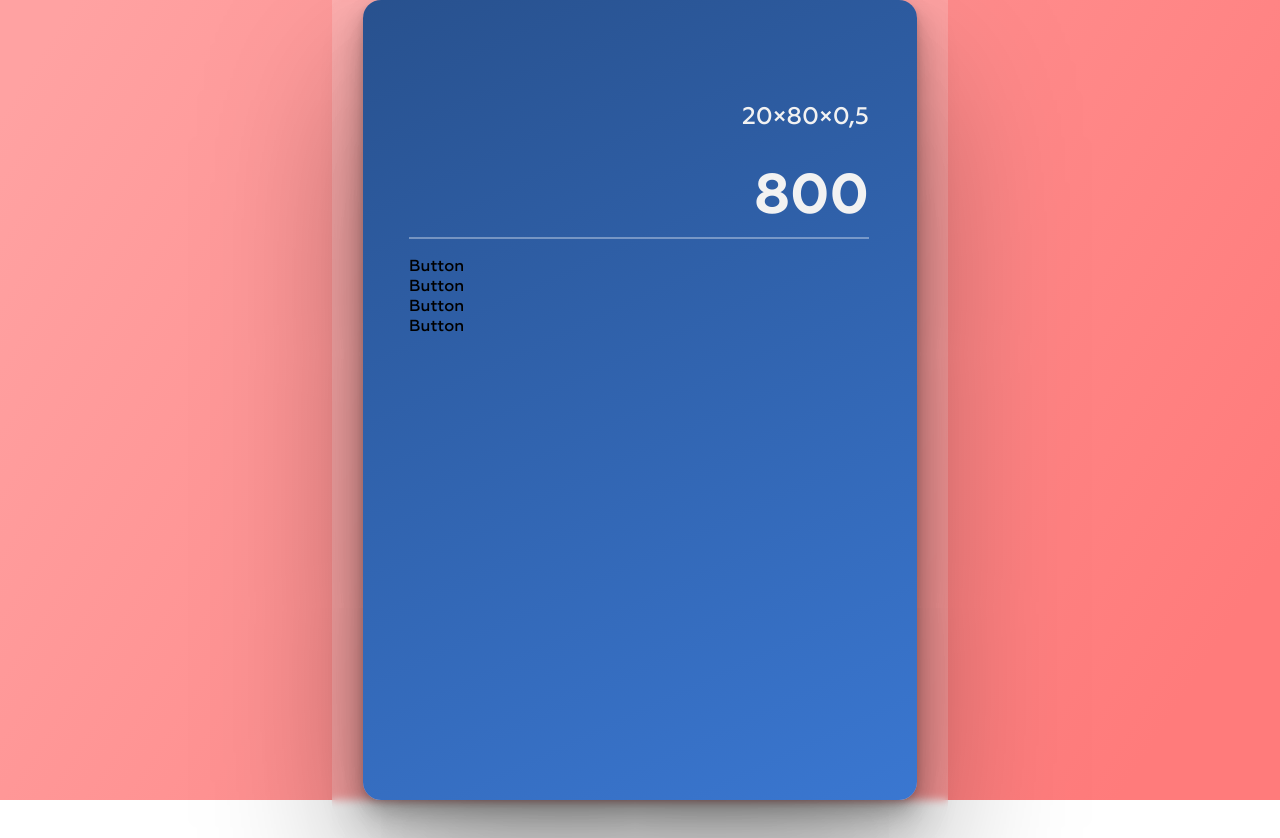
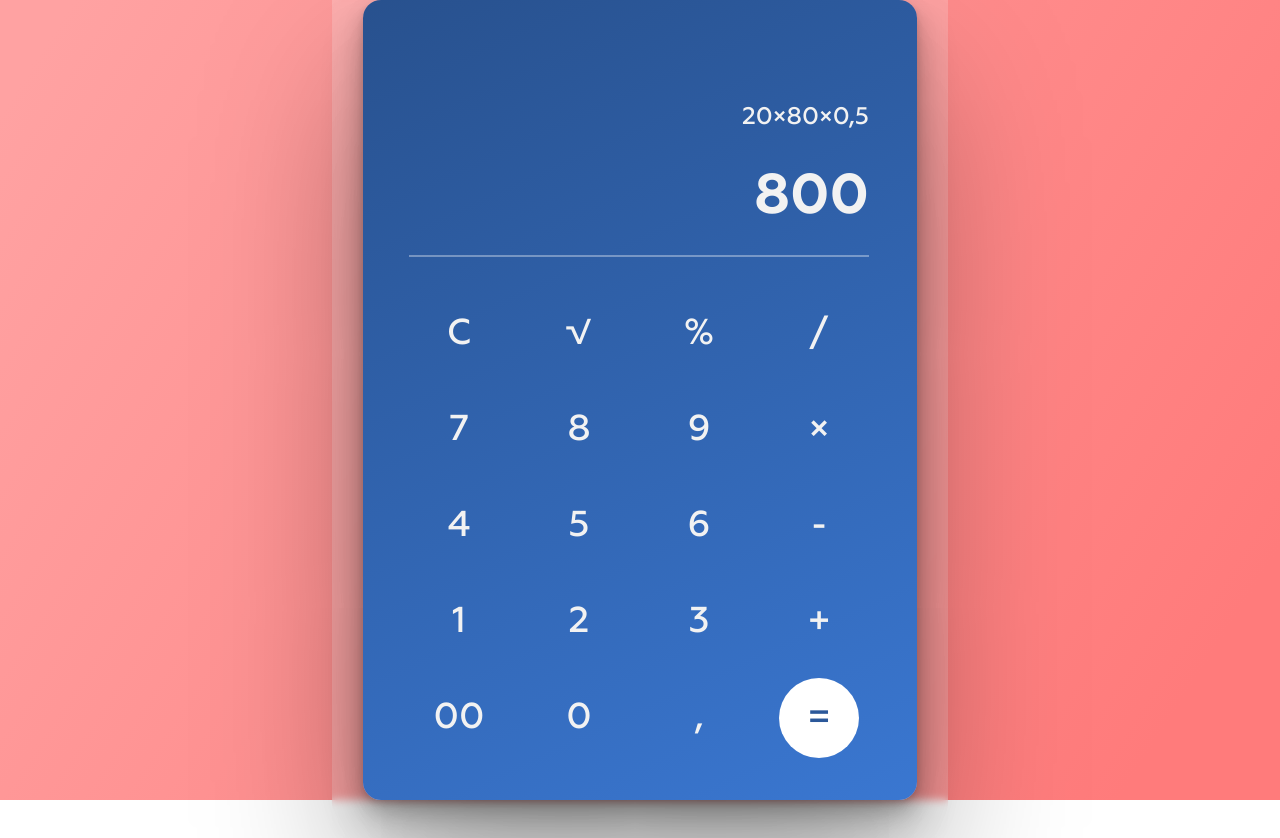
Before and after one commit to Hartaithan/calculator, a React (Create React App) app: page / in a window 1280 px wide. Built offline with nearby package versions, Linux system fonts and the light colour scheme.

Commit message:
keyboard component layout

```diff
--- a/src/components/Button/Button.tsx
+++ /dev/null
@@ -1,7 +0,0 @@
-import React from "react";
-
-const Button: React.FC = () => {
-  return <div className="button">Button</div>;
-};
-
-export default Button;
--- a/src/components/Display/display.scss
+++ b/src/components/Display/display.scss
@@ -1,4 +1,5 @@
 .display {
+  padding-bottom: 18px;
   margin-bottom: 18px;
   border-bottom: 2px solid rgba($color: #ffffff, $alpha: 0.35);
   &__calculations,
--- /dev/null
+++ b/src/components/Key/Key.tsx
@@ -0,0 +1,10 @@
+import React from "react";
+import { IKeyProps } from "../../models/KeyModel";
+import "./key.scss";
+
+const Key: React.FC<IKeyProps> = (props) => {
+  const { type, content } = props;
+  return <button className={`key ${type}`}>{content}</button>;
+};
+
+export default Key;
--- /dev/null
+++ b/src/components/Key/key.scss
@@ -0,0 +1,24 @@
+.key {
+  height: 80px;
+  width: 80px;
+  margin: 0 auto;
+  display: flex;
+  justify-content: center;
+  align-items: center;
+  background: transparent;
+  border: none;
+  border-radius: 50%;
+  font-weight: 500;
+  font-size: 36px;
+  line-height: 88px;
+  text-align: center;
+  color: #f2f2f2;
+  cursor: pointer;
+  &.equals {
+    background: #ffffff !important;
+    color: #2b589a;
+  }
+  &:hover {
+    background: rgba($color: #ffffff, $alpha: 0.12);
+  }
+}
--- a/src/components/Keyboard/Keyboard.tsx
+++ b/src/components/Keyboard/Keyboard.tsx
@@ -1,13 +1,37 @@
 import React from "react";
-import Button from "../Button/Button";
+import { IKey } from "../../models/KeyModel";
+import Key from "../Key/Key";
+import "./keyboard.scss";
+
+const keys: IKey[] = [
+  { id: 1, type: "delete", content: "C" },
+  { id: 2, type: "operation", content: "√" },
+  { id: 3, type: "operation", content: "%" },
+  { id: 4, type: "operation", content: "/" },
+  { id: 5, type: "digit", content: "7" },
+  { id: 6, type: "digit", content: "8" },
+  { id: 7, type: "digit", content: "9" },
+  { id: 8, type: "operation", content: "×" },
+  { id: 9, type: "digit", content: "4" },
+  { id: 10, type: "digit", content: "5" },
+  { id: 11, type: "digit", content: "6" },
+  { id: 12, type: "operation", content: "-" },
+  { id: 13, type: "digit", content: "1" },
+  { id: 14, type: "digit", content: "2" },
+  { id: 15, type: "digit", content: "3" },
+  { id: 16, type: "operation", content: "+" },
+  { id: 17, type: "digit", content: "00" },
+  { id: 18, type: "digit", content: "0" },
+  { id: 19, type: "comma", content: "," },
+  { id: 20, type: "equals", content: "=" },
+];
 
 const Keyboard: React.FC = () => {
   return (
     <div className="keyboard">
-      <Button />
-      <Button />
-      <Button />
-      <Button />
+      {keys.map((item: IKey) => (
+        <Key key={item.content} type={item.type} content={item.content} />
+      ))}
     </div>
   );
 };
--- a/src/components/Keyboard/keyboard.scss
+++ b/src/components/Keyboard/keyboard.scss
@@ -0,0 +1,6 @@
+.keyboard {
+  display: grid;
+  grid-template-columns: repeat(4, 1fr);
+  gap: 16px 20px;
+  margin-top: 37px;
+}
--- /dev/null
+++ b/src/models/KeyModel.ts
@@ -0,0 +1,10 @@
+export interface IKey {
+  id: number;
+  type: string;
+  content: string;
+}
+
+export interface IKeyProps {
+  type: string;
+  content: string;
+}
```
Also changed, not shown: src/components/Button/button.scss (deleted).
